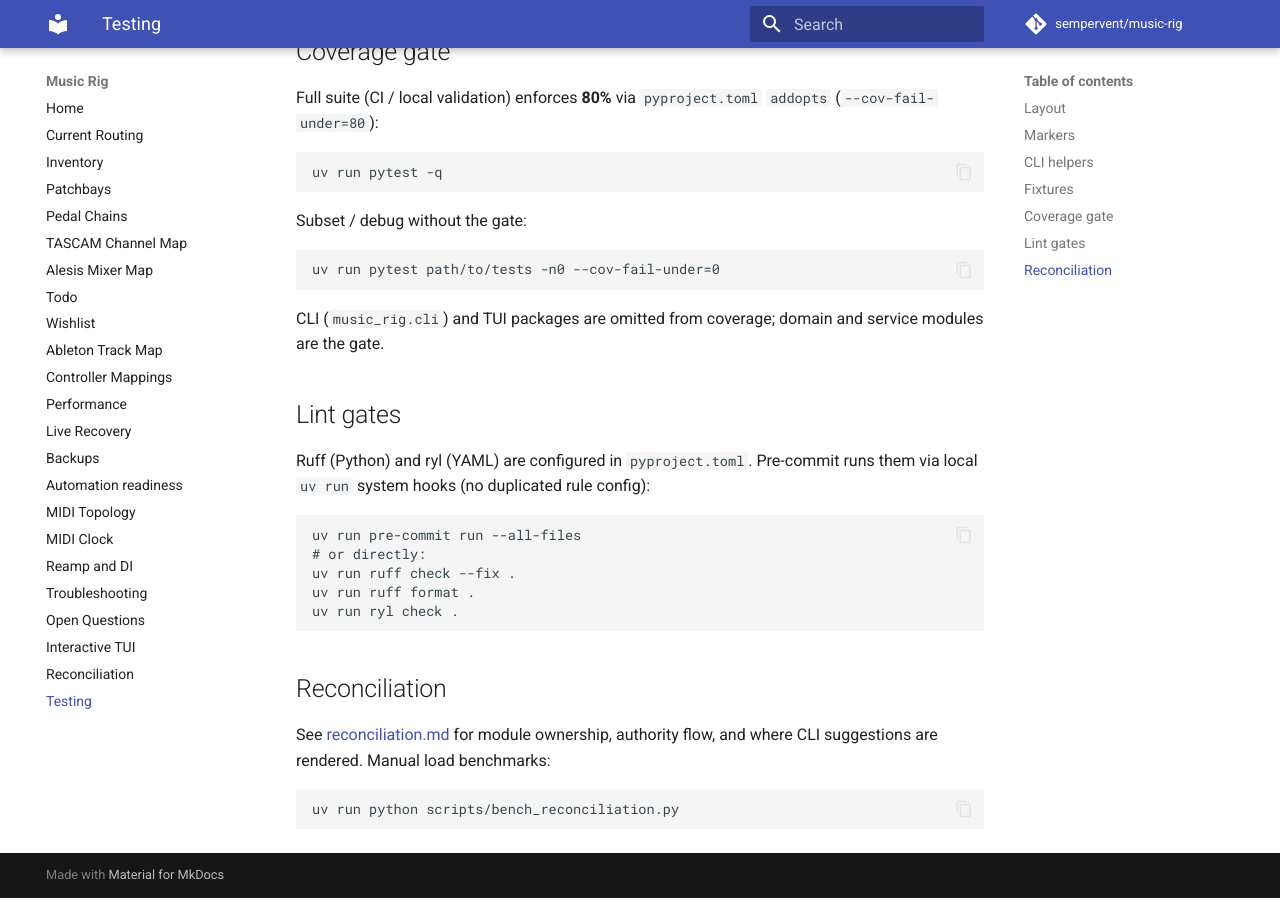
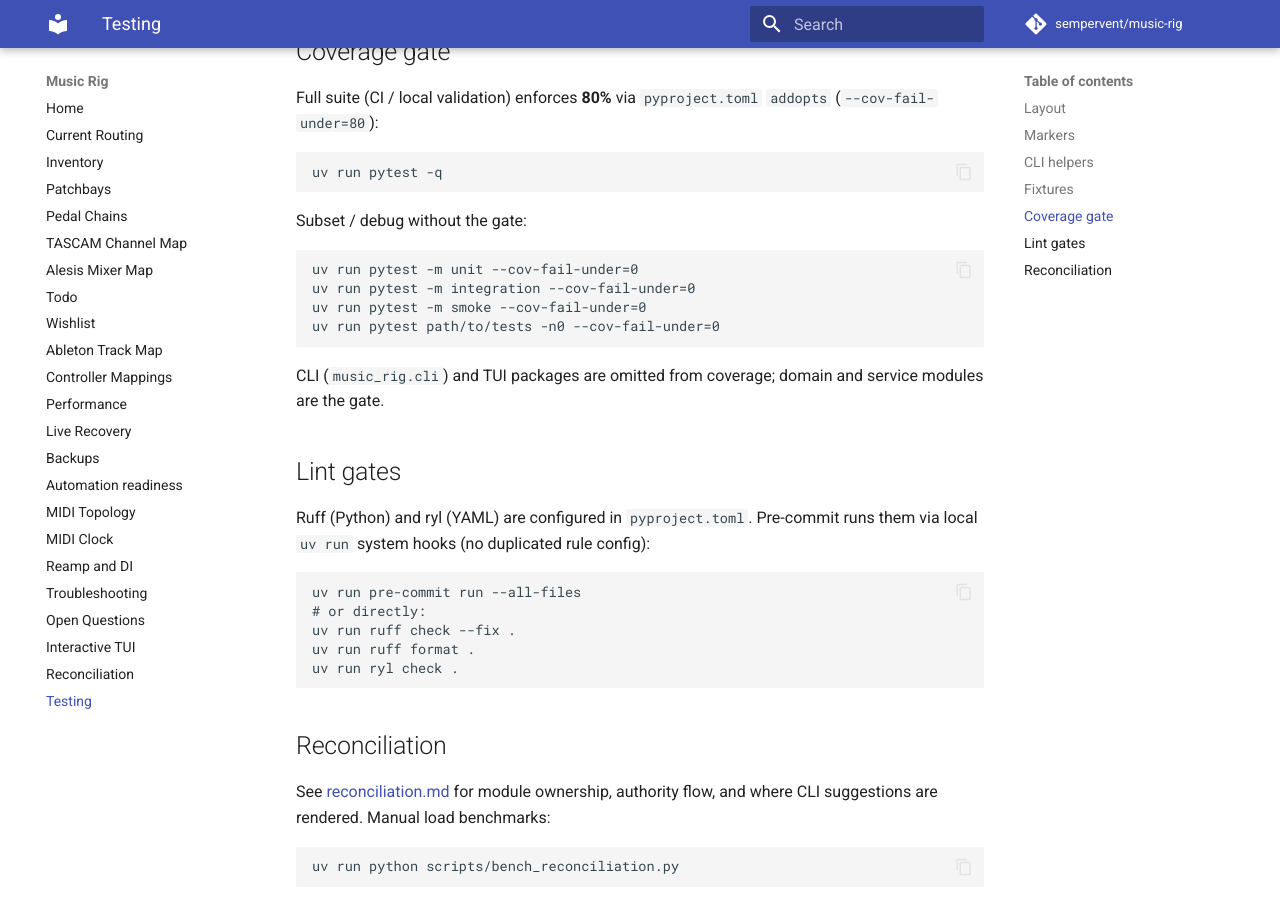
Before and after one commit to sempervent/music-rig, an MkDocs documentation site: the page built from docs/testing.md, in a window 1280 px wide and 900 px high, scrolled down 1507 px. Built offline with MkDocs 1.6.1 and Material for MkDocs 9.7.7, drawn with Linux system fonts in a browser that asks for light colours; comment, search, counter and statistics services are not loaded.

Commit message:
docs: clarify handoff quality-gate commands
Document pre-commit + full pytest before review, and marker-based
subset runs that disable the suite coverage gate.

Co-authored-by: Cursor <cursoragent@cursor.com>

````diff
--- a/docs/testing.md
+++ b/docs/testing.md
@@ -68,6 +68,9 @@ uv run pytest -q
 Subset / debug without the gate:
 
 ```bash
+uv run pytest -m unit --cov-fail-under=0
+uv run pytest -m integration --cov-fail-under=0
+uv run pytest -m smoke --cov-fail-under=0
 uv run pytest path/to/tests -n0 --cov-fail-under=0
 ```
 
````
Also changed, not shown: AGENTS.md (+11 -1 lines).
